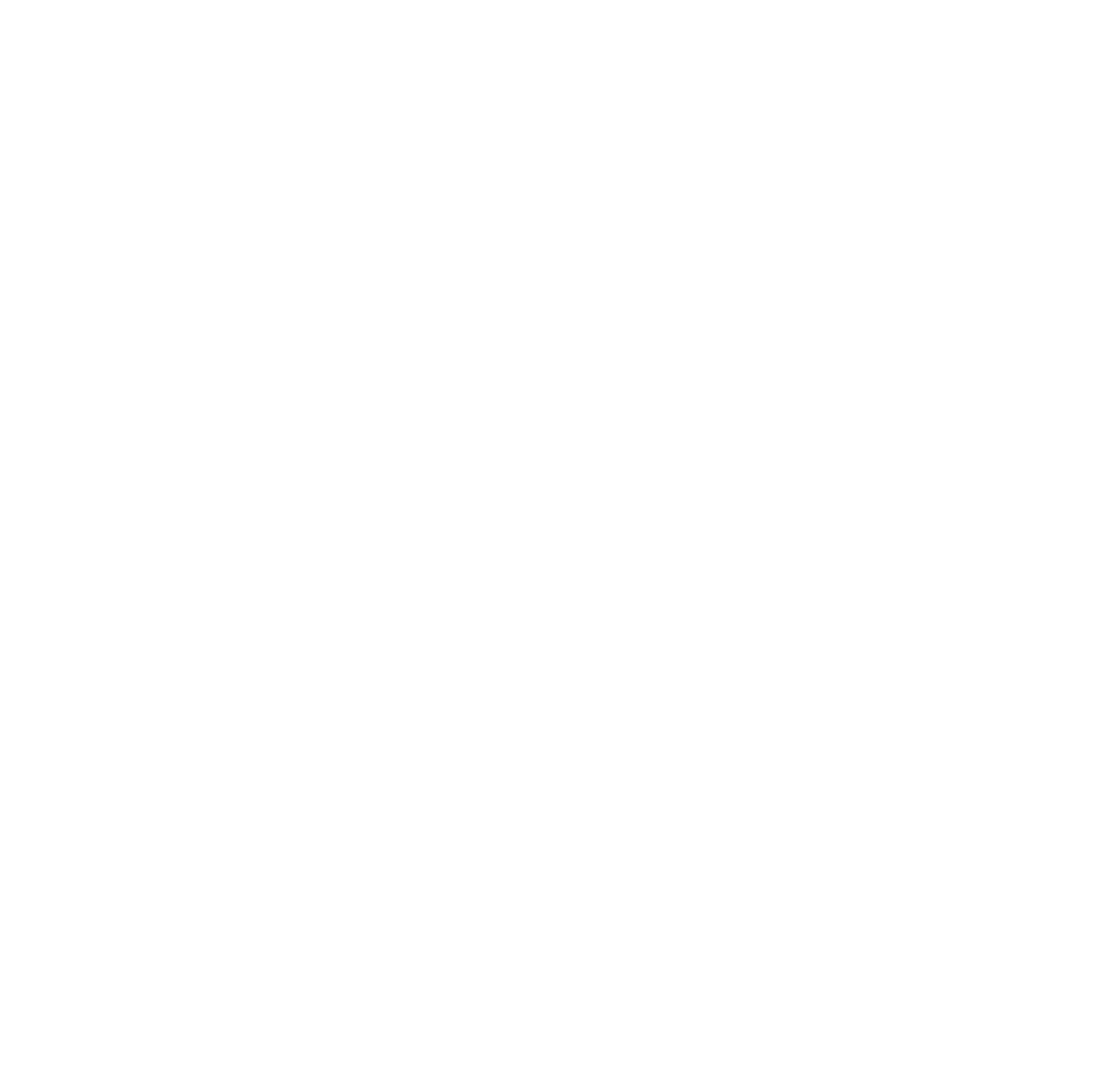
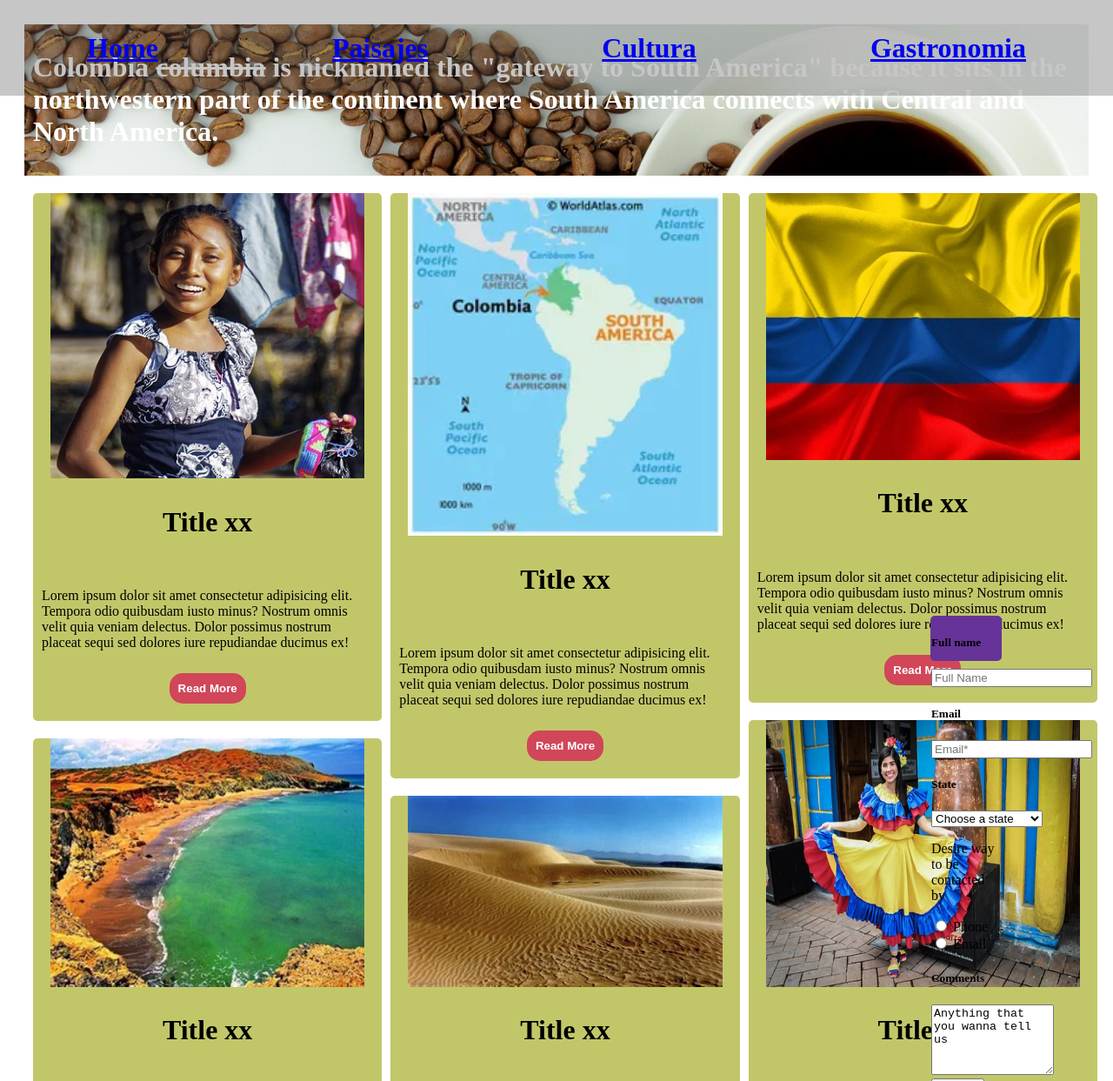
Before and after one commit to Rossyfer09/CLG, a plain HTML site: page Assesment/Index.html in a window 1280 px wide. Shown: the top 1243 px of the page at 87% size. Before the commit the page ends 800 px from the top, so only its background shows below. Drawn offline with Linux system fonts and the light colour scheme.

Commit message:
Add files via upload

```diff
--- a/Assesment/Index.html
+++ b/Assesment/Index.html
@@ -1,15 +1,149 @@
 <!DOCTYPE html>
 <html lang="en">
+
 <head>
     <meta charset="UTF-8">
     <meta http-equiv="X-UA-Compatible" content="IE=edge">
     <meta name="viewport" content="width=device-width, initial-scale=1.0">
+    <link rel="stylesheet" href="css/style.css" />
     <title>Colombia</title>
 </head>
+
 <body>
-    <script>
-        alert('Welcome to Colombia')
-    </script>
+
+    <div id="content">
+
+        <div id="menu">
+            <h1> <a href="#"> Home </a> </h1>
+            <h1> <a href="#"> Paisajes </a> </h1>
+            <h1> <a href="#"> Cultura </a> </h1>
+            <h1> <a href="#"> Gastronomia </a> </h1>
+        </div>
+
+
+        <div id="firstpic">
+            <h1>Colombia <del>columbia</del> is nicknamed the "gateway to South America" because it sits in the
+                northwestern part
+                of the continent where South America connects with Central and North America.</h1>
+        </div>
+
+        <div class="catalogo">
+            <div class=column>
+                <div class="card">
+                    <img src="/Image/wayuu.jpg" alt="">
+                    <h1>Title xx</h1>
+                    <p>Lorem ipsum dolor sit amet consectetur adipisicing elit. Tempora odio quibusdam iusto minus?
+                        Nostrum omnis velit quia veniam delectus. Dolor possimus nostrum placeat sequi sed dolores iure
+                        repudiandae ducimus ex!</p>
+                    <button>Read More</button>
+                </div>
+                <div class="card">
+                    <img src="/Image/cabo.jpg" alt="">
+                    <h1>Title xx</h1>
+                    <p>Lorem ipsum dolor sit amet consectetur adipisicing elit. Tempora odio quibusdam iusto minus?
+                        Nostrum omnis velit quia veniam delectus. Dolor possimus nostrum placeat sequi sed dolores
+                        iure repudiandae ducimus ex!</p>
+                    <button>Read More</button>
+                </div>
+            </div>
+
+            <div class=column>
+                <div class="card">
+                    <img src="/Image/map.jpg" alt="">
+                    <h1>Title xx</h1>
+                    <p>Lorem ipsum dolor sit amet consectetur adipisicing elit. Tempora odio quibusdam iusto
+                        minus? Nostrum omnis velit quia veniam delectus. Dolor possimus nostrum placeat sequi
+                        sed dolores iure repudiandae ducimus ex!</p>
+                    <button>Read More</button>
+                </div>
+
+                <div class="card">
+                    <img src="/Image/laguajira1.jpg" alt="">
+                    <h1>Title xx</h1>
+                    <p>Lorem ipsum dolor sit amet consectetur adipisicing elit. Tempora odio quibusdam
+                        iusto minus? Nostrum omnis velit quia veniam delectus. Dolor possimus nostrum
+                        placeat sequi sed dolores iure repudiandae ducimus ex!</p>
+                    <button>Read More</button>
+                </div>
+            </div>
+
+            <div class=column>
+                <div class="card">
+                    <img src="/Image/flag.jpg" alt="">
+                    <h1>Title xx</h1>
+                    <p>Lorem ipsum dolor sit amet consectetur adipisicing elit. Tempora odio
+                        quibusdam iusto minus? Nostrum omnis velit quia veniam delectus. Dolor
+                        possimus nostrum placeat sequi sed dolores iure repudiandae ducimus ex!</p>
+                    <button>Read More</button>
+                </div>
+
+                <div class="card">
+                    <img src="/Image/Cumbia.jpg" alt="">
+                    <h1>Title xx</h1>
+                    <p>Lorem ipsum dolor sit amet consectetur adipisicing elit. Tempora odio
+                        quibusdam iusto minus? Nostrum omnis velit quia veniam delectus.
+                        Dolor possimus nostrum placeat sequi sed dolores iure repudiandae
+                        ducimus ex!</p>
+                    <button>Read More</button>
+                </div>
+            </div>
+        </div>
+    </div>
+
+    <div class="form1">
+        <form>
+            <div>
+                <label>
+                    <h5>Full name</h5>
+                    <input type="text" name="name" placeholder="Full Name">
+                </label>
+            </div>
+            <div>
+                <label>
+                    <h5>Email</h5>
+                    <input type="email" name="email" placeholder="Email*">
+                </label>
+            </div>
+            <div>
+                <label>
+                    <h5>State</h5>
+                    <select name="State">
+                        <option value="">Choose a state</option>
+                        <option value="Vic">Victoria</option>
+                        <option value="Nsw">New South Wales</option>
+                        <option value="NT">Northern Territory</option>
+                        <option value="Qld">Queensland</option>
+                        <option value="SA">South Australia</option>
+                        <option value="WA">Western Australia</option>
+                        <option value="Tas">Tasmania</option>
+                    </select>
+                </label>
+            </div>
+            <div>
+                <p>Desire way to be contacted by</p>
+                <input type="radio" name="by" id="phone" value="Phone">
+                <label for="Phone">Phone</label>
+            </div>
+            <div>
+                <input type="radio" name="by" id="Email" value="Email">
+                <label for="Email">Email</label>
+            </div>
+            <div>
+                <label>
+                    <h5>Comments</h5>
+                    <textarea name="comment" cols="15" rows="5">Anything that you wanna tell us</textarea>
+                </label>
+            </div>
+            <div>
+                <input type="submit" value="Sign up">
+            </div>
+        </form>
+    </div>
+
+    <script src="js/main.js"></script>
+
+    <div> Copyright &copy; Jenn Bonilla 2022</div>
 
 </body>
+
 </html>
--- a/Assesment/css/style.css
+++ b/Assesment/css/style.css
@@ -0,0 +1,119 @@
+/*body {
+    display: flex;
+    justify-content: center;
+    align-items: center;
+    height: 100vh;
+}*/
+
+#content {
+    display: flex;
+    flex-direction: column;
+    justify-content: center;
+    align-items: center;
+    margin-top: 10px;
+    max-width: 1224px;
+    width: 100%;
+    margin: auto;
+    padding: 20px;
+}
+
+#menu {
+
+    display: flex;
+    flex-wrap: nowrap;
+    justify-content: space-around;
+    align-items: center;
+    padding: 20px;
+    height: 70px;
+    width: 100%;
+    background-color: rgba(68, 68, 68, .3);
+    font-family: Gotham;
+    position: fixed;
+    top: 0;
+    border-radius: 5px;
+
+}
+
+#menu>h1 {
+    border: 2px rgb(198, 185, 204);
+}
+
+/* banner*/
+
+#firstpic {
+    background-image: url('/image/coffe1.jpg');
+    background-size: 100%;
+    color: white;
+
+
+}
+
+.catalogo {
+    display: flex;
+    justify-content: center;
+    gap: 10px;
+    margin: 10px 10px;
+    width: 100%;
+    height: 100%;
+}
+
+.column {
+    display: flex;
+    flex-direction: column;
+
+}
+
+.card {
+    display: flex;
+    flex-direction: column;
+    align-items: center;
+    width: 100%;
+    height: 90%;
+    border-radius: 5px;
+    margin: 10px 10px;
+    background-color: rgb(193, 199, 105);
+
+}
+
+.card>img {
+    width: 90%;
+    height: 60%;
+}
+
+.card>p,
+h1 {
+    padding: 10px 10px;
+}
+
+.card>button {
+    margin: 20px;
+    margin-top: auto;
+    padding: 10px;
+    background-color: rgb(209, 70, 89);
+    border: none;
+    border-radius: 15px;
+    color: white;
+    font-weight: bold;
+}
+
+form {
+    padding: 1px;
+    position: absolute;
+    border-radius: 5px;
+    width: 80px;
+    height: 50px;
+    right: 10%;
+    bottom: 5%;
+    background-color: rebeccapurple;
+
+}
+
+.form1{
+    background-color: azure;
+}
+/*responsive design*/
+@media(max-width:768px) {
+    .catalogo {
+        flex-direction: column;
+    }
+}
```
Also changed, not shown: Assesment/Image/Cartagena.jpg (added), Assesment/Image/Cumbia.jpg (added), Assesment/Image/cabo.jpg (added), Assesment/Image/cafe.jpg (added), Assesment/Image/canocristales.jpg (added), Assesment/Image/carnaval.jpg (added), Assesment/Image/casadecolores.jpg (added), Assesment/Image/cocora.jpg (added), Assesment/Image/coffe1.jpg (added), Assesment/Image/encanto.jpg (added), Assesment/Image/flag.jpg (added), Assesment/Image/laguajira1.jpg (added), Assesment/Image/main-logo.png (added), Assesment/Image/map.jpg (added), 3 more files.
